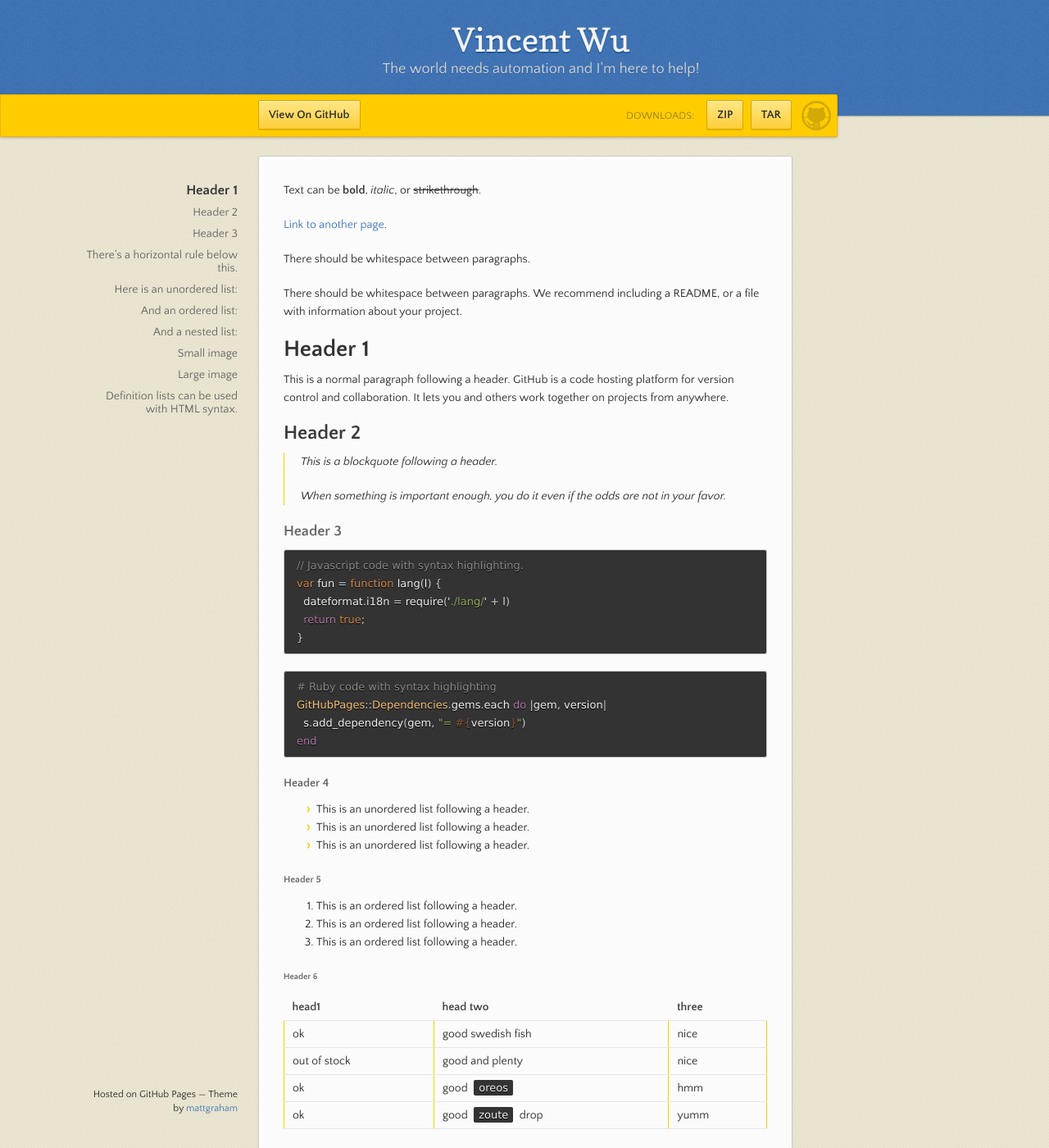
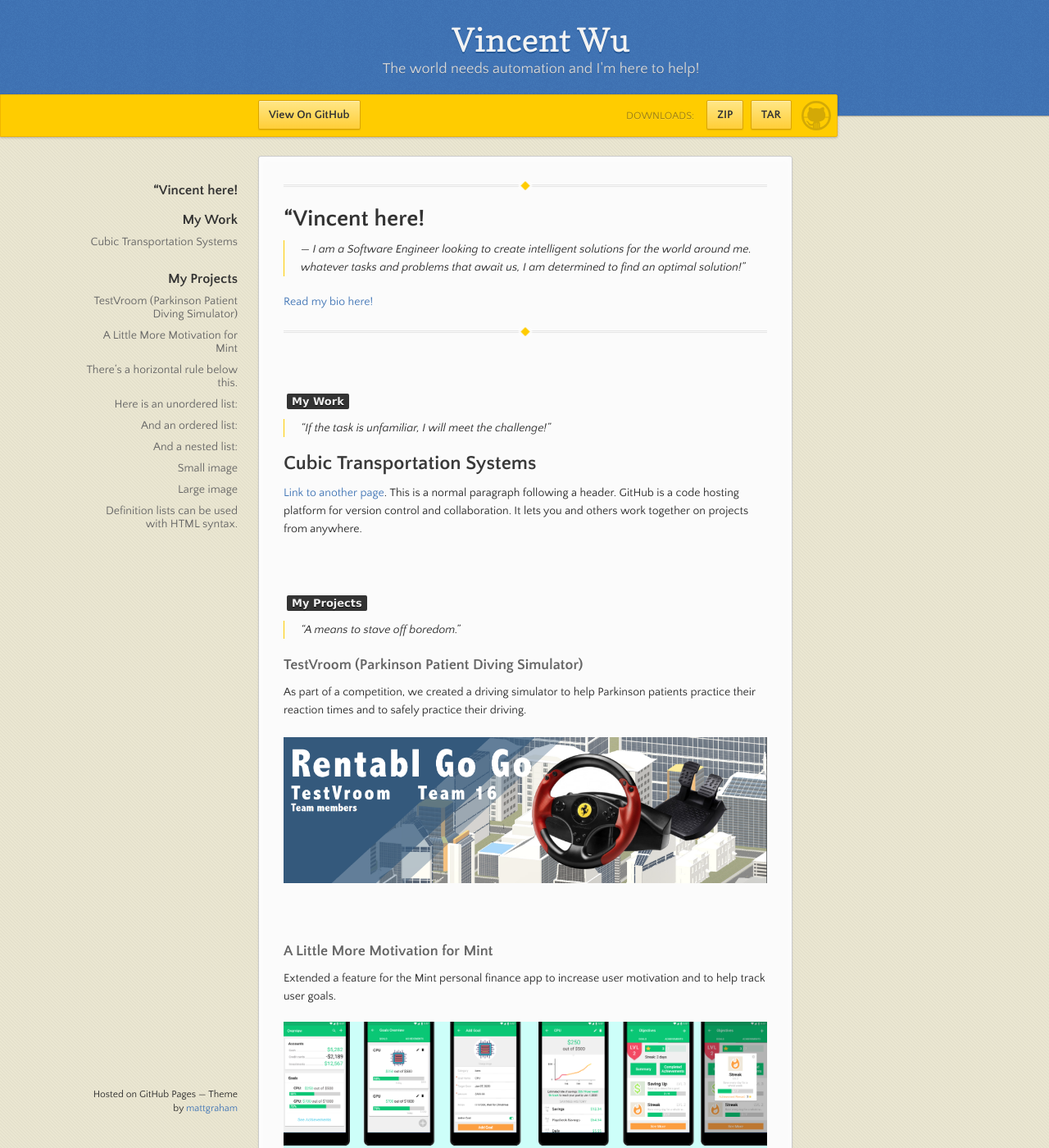
Before and after one commit to VincentWu1998/VincentWu1998.github.io, a Jekyll site: the page built from index.md, in a window 1280 px wide and 1400 px high. Shown: the whole window at 82% size. Built offline with Jekyll 4.4.1, drawn with Linux system fonts in a browser that asks for light colours.

Commit message:
Base website half-complete.

````diff
--- a/index.md
+++ b/index.md
@@ -2,42 +2,49 @@
 layout: default
 ---
 
-Text can be **bold**, _italic_, or ~~strikethrough~~.
+---
+# "Vincent here!
+>--- I am a *Software Engineer* looking to create intelligent solutions for the
+world around me.
+>whatever tasks and problems that await us, I am determined to find an optimal solution!"
+
+[Read my bio here!](./another-page.html)
+<br>
+
+---
+
+# <br>
+# ``` My Work```
+>"If the task is unfamiliar, I will meet the challenge!"
+
+## Cubic Transportation Systems
+
 
 [Link to another page](./another-page.html).
-
-There should be whitespace between paragraphs.
-
-There should be whitespace between paragraphs. We recommend including a README, or a file with information about your project.
-
-# Header 1
-
 This is a normal paragraph following a header. GitHub is a code hosting platform for version control and collaboration. It lets you and others work together on projects from anywhere.
 
-## Header 2
 
-> This is a blockquote following a header.
->
-> When something is important enough, you do it even if the odds are not in your favor.
 
-### Header 3
+# <br>
+# ``` My Projects```
+>"A means to stave off boredom."
 
-```js
-// Javascript code with syntax highlighting.
-var fun = function lang(l) {
-  dateformat.i18n = require('./lang/' + l)
-  return true;
-}
-```
+### TestVroom (Parkinson Patient Diving Simulator)
+As part of a competition, we created a driving simulator to help Parkinson
+patients practice their reaction times and to safely practice their driving.
+<br>
+[![image-text](testvroom.png)](./another-page.html)
+<br>
+<br>
+<br>
 
-```ruby
-# Ruby code with syntax highlighting
-GitHubPages::Dependencies.gems.each do |gem, version|
-  s.add_dependency(gem, "= #{version}")
-end
-```
+### A Little More Motivation for Mint
+Extended a feature for the Mint personal finance app to increase user
+motivation and to help track user goals.
 
-#### Header 4
+[![image-text](mint_redesign.png)](./another-page.html)
+<br>
+
 
 *   This is an unordered list following a header.
 *   This is an unordered list following a header.
````
Also changed, not shown: mint_redesign.png (added), testvroom.png (added), 4 other files.
